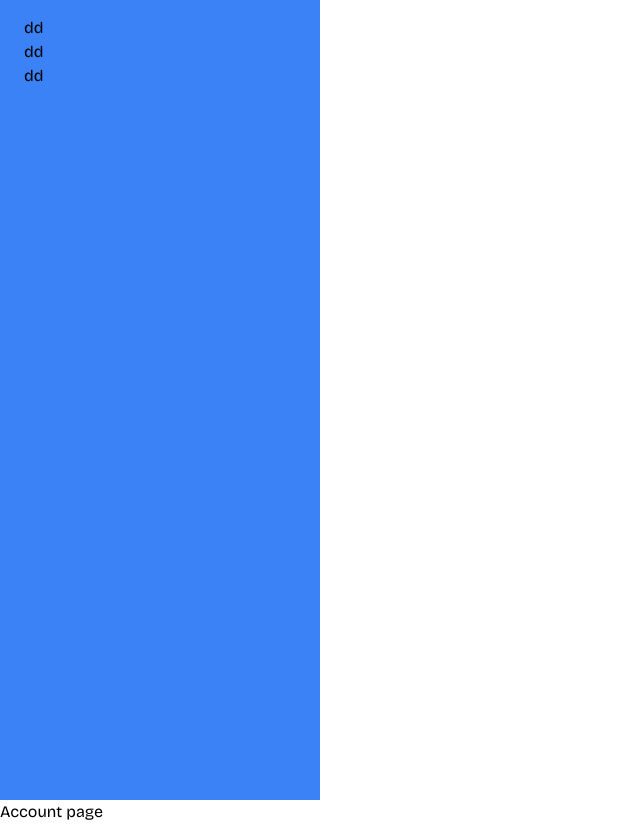
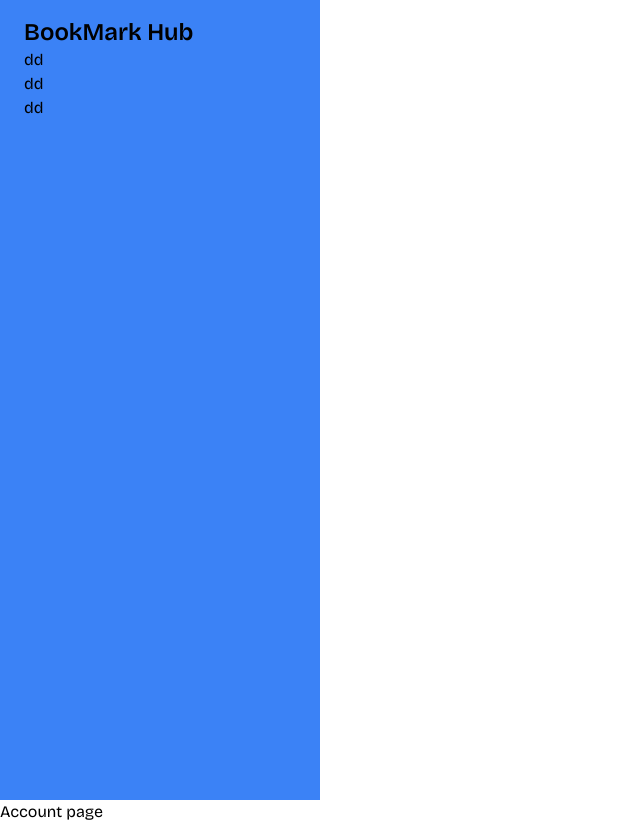
Before and after one commit to fisayo-dev/bookmark-hub, a Next.js app: page /account in a window 1280 px wide. Shown: the whole page, without its empty margins (0-640 px from the left). Built offline with nearby package versions, Linux system fonts and the light colour scheme.

Commit message:
create logo component

```diff
--- /dev/null
+++ b/components/logo.tsx
@@ -0,0 +1,9 @@
+const logo = () => {
+  return (
+    <div className="flex items-center justify-between">
+    <h1 className="text-2xl font-semibold">BookMark Hub</h1>
+</div>
+  )
+}
+
+export default logo
--- a/components/sidebar.tsx
+++ b/components/sidebar.tsx
@@ -1,9 +1,10 @@
 "use client"
+import BookmarkHub from '@/components/logo'
 const sidebar = () => {
   return (
       <div className="h-[100vh] bg-blue-500 container w-[25vw]">
           <div className="py-4 px-6 mx-auto">
-
+               <BookmarkHub/>
               <div className="flex flex-col justify-between h-full">
                   <p>dd</p>
                   <p>dd</p>
```
